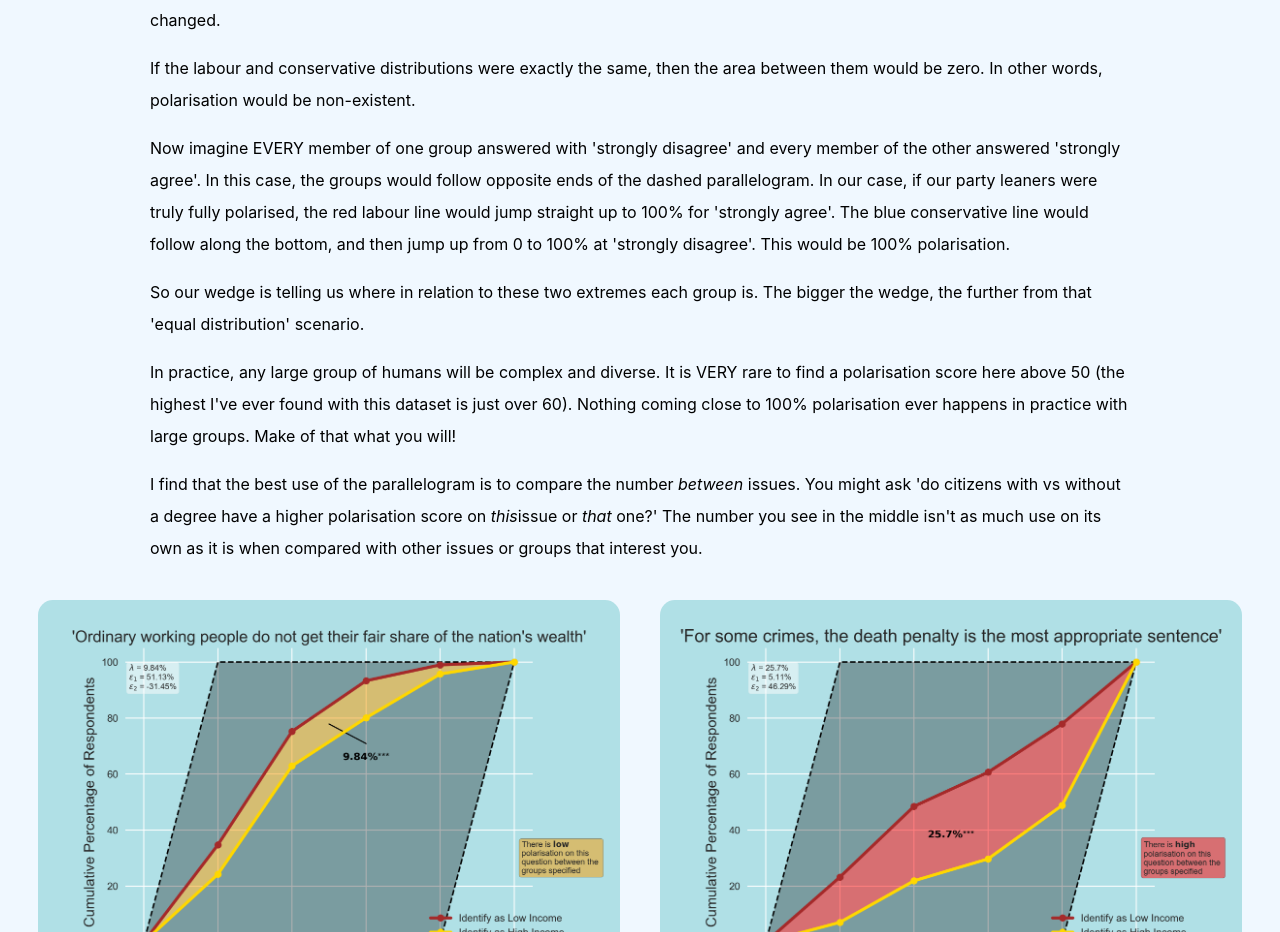
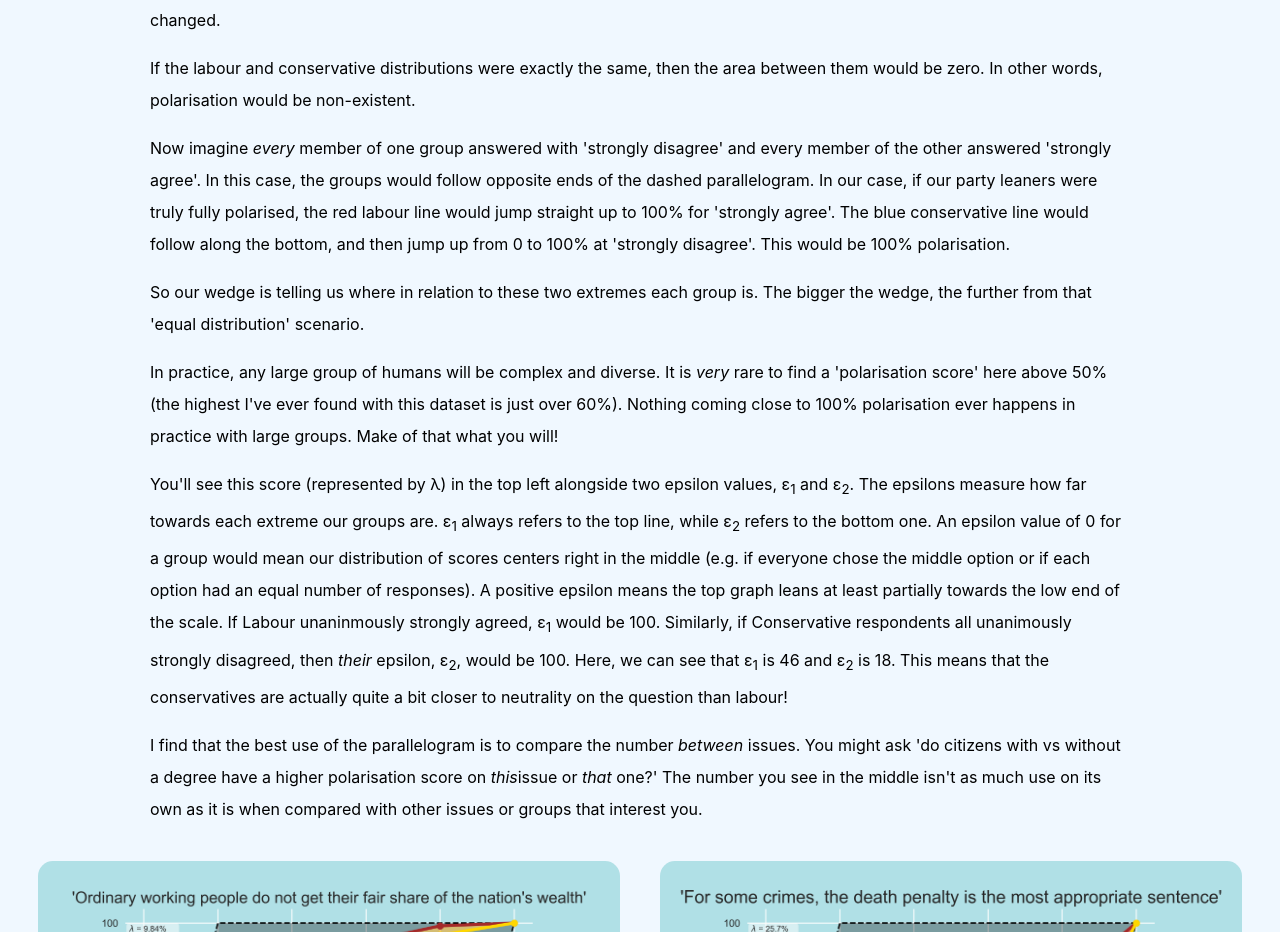
Before and after one commit to z-for-zarrin/political_wedges, a React (Create React App) app in the folder client/: page /how-it-works in a window 1280 px wide. Shown: the part 1741-2673 px from the top of the page. Built offline with nearby package versions, Linux system fonts and the light colour scheme.

Commit message:
page explains lambda and epsilon values

```diff
--- a/client/src/components/Explanation.js
+++ b/client/src/components/Explanation.js
@@ -47,8 +47,8 @@ const Explanation = () => {
                 questions to choose from! One you've picked, a graph will be generated that will tell you about
                 how and to what extent those two groups in society differ in opinion.
             </p>
-            <img id='example-1' src={redistribution} alt='A polarisation parallelogram that compares the views of labour and conservative leaners on
-            the issue of resditriburing income'/>
+            <img id='example-1' src={redistribution} alt='A polarisation parallelogram that compares the views
+            of labour and conservative leaners on the issue of resditriburing income'/>
             <p>
                 Look at the two lines here, for example, on the question 'Government should redistribute
                 income from the better-off to those who are less well off'. You can see that, at the point of
@@ -74,7 +74,7 @@ const Explanation = () => {
                 them would be zero. In other words, polarisation would be non-existent.
             </p>
             <p>
-                Now imagine EVERY member of one group answered with 'strongly disagree' and every member of
+                Now imagine <i>every</i> member of one group answered with 'strongly disagree' and every member of
                 the other answered 'strongly agree'. In this case, the groups would follow opposite ends of
                 the dashed parallelogram. In our case, if our party leaners were truly fully polarised, the
                 red labour line would jump straight up to 100% for 'strongly agree'. The blue conservative
@@ -85,12 +85,25 @@ const Explanation = () => {
                 So our wedge is telling us where in relation to these two extremes each group is. The bigger
                 the wedge, the further from that 'equal distribution' scenario.
             </p>
-
             <p>
-                In practice, any large group of humans will be complex and diverse. It is VERY rare to find a
-                polarisation score here above 50 (the highest I've ever found with this dataset is just over
-                60). Nothing coming close to 100% polarisation ever happens in practice with large groups.
+                In practice, any large group of humans will be complex and diverse. It is <i>very</i> rare to find a
+                'polarisation score' here above 50% (the highest I've ever found with this dataset is just over
+                60%). Nothing coming close to 100% polarisation ever happens in practice with large groups.
                 Make of that what you will!
+            </p>
+            <p>
+                You'll see this score (represented by &lambda;) in the top left alongside two epsilon values,
+                &epsilon;<sub>1</sub> and &epsilon;<sub>2</sub>. The epsilons measure how far towards each
+                extreme our groups are. &epsilon;<sub>1</sub> always refers to the top line, while
+                &epsilon;<sub>2</sub> refers to the bottom one. An epsilon value of 0 for a group
+                would mean our distribution of scores centers right in the middle (e.g. if everyone chose the
+                middle option or if each option had an equal number of responses). A positive epsilon means
+                the top graph leans at least partially towards the low end of the scale. If Labour
+                unaninmously strongly agreed, &epsilon;<sub>1</sub> would be 100. Similarly, if Conservative
+                respondents all unanimously strongly disagreed, then <i>their</i> epsilon,
+                &epsilon;<sub>2</sub>, would be 100. Here, we can see that &epsilon;<sub>1</sub> is 46 and
+                &epsilon;<sub>2</sub> is 18. This means that the conservatives are actually quite a bit closer
+                to neutrality on the question than labour!
             </p>
             <p>
                 I find that the best use of the parallelogram is to compare the number <i>between</i> issues. You
```
